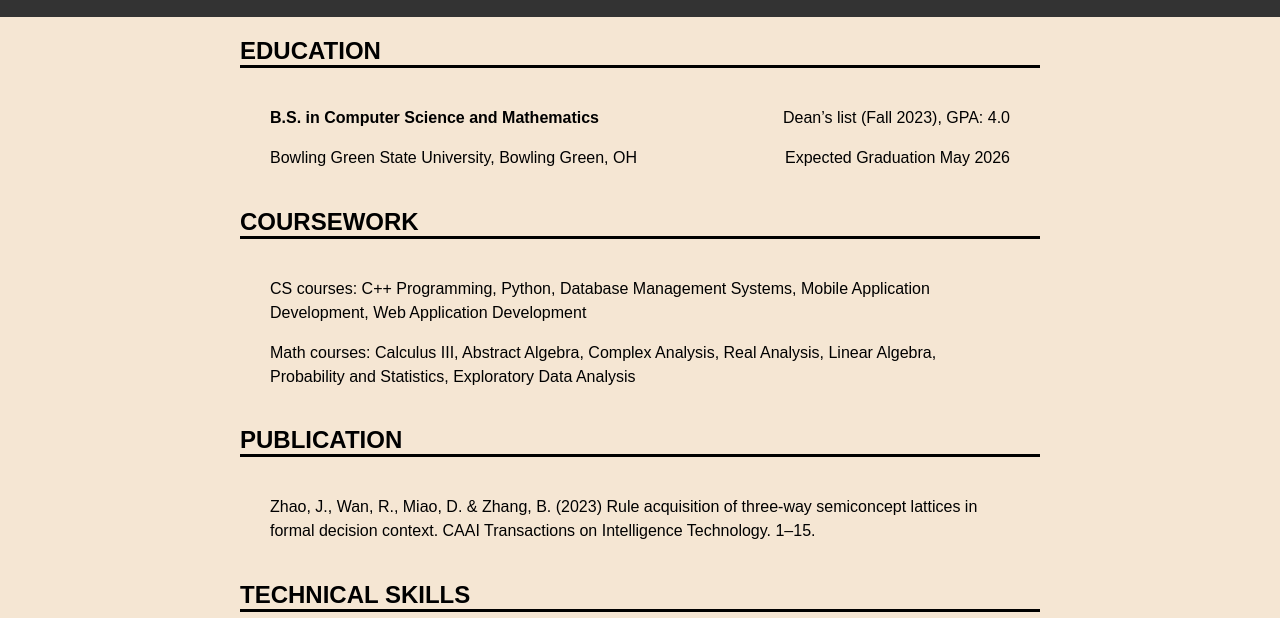
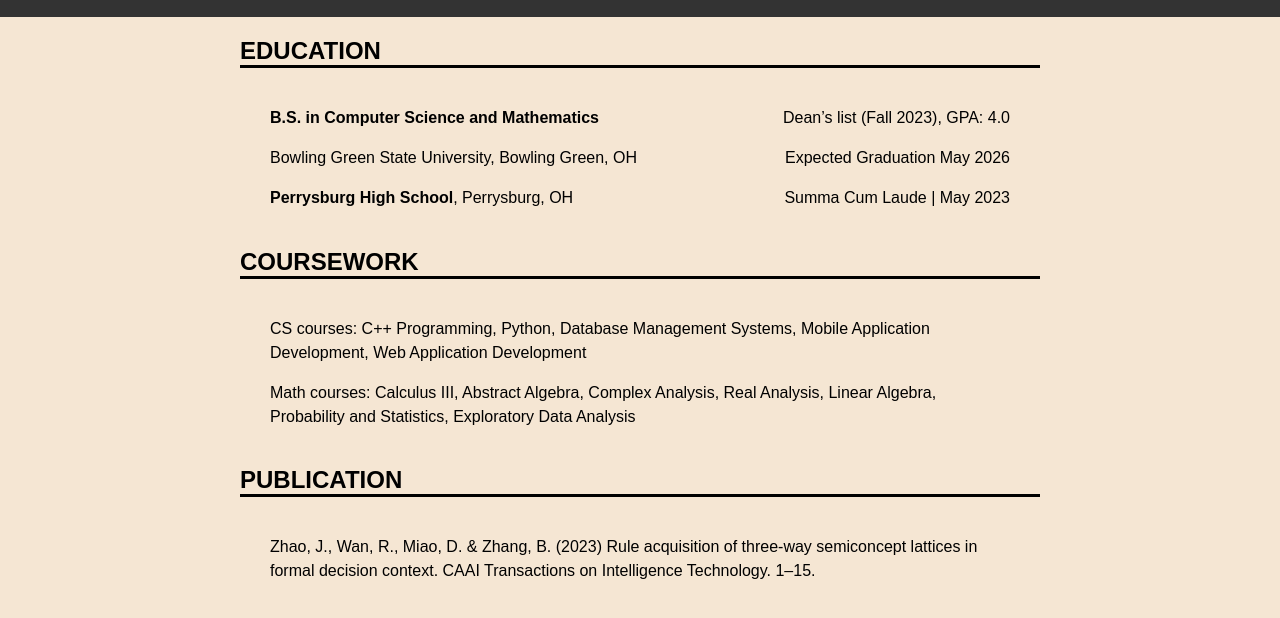
Before and after one commit to bzhang88/resume, a plain HTML site: page index.html in a window 1280 px wide. Shown: the part 150-768 px from the top of the page. Drawn offline with Linux system fonts and the light colour scheme.

Commit message:
Update index.html

```diff
--- a/index.html
+++ b/index.html
@@ -31,6 +31,10 @@
         <p class="flex-container">
           <span>Bowling Green State University, Bowling Green, OH</span>
           <span class="right-align">Expected Graduation May 2026</span>
+        </p>
+        <p class="flex-container">
+          <span><strong>Perrysburg High School</strong>, Perrysburg, OH</span>
+          <span class="right-align">Summa Cum Laude | May 2023</span>
         </p>
       </div>
     </section>
```
